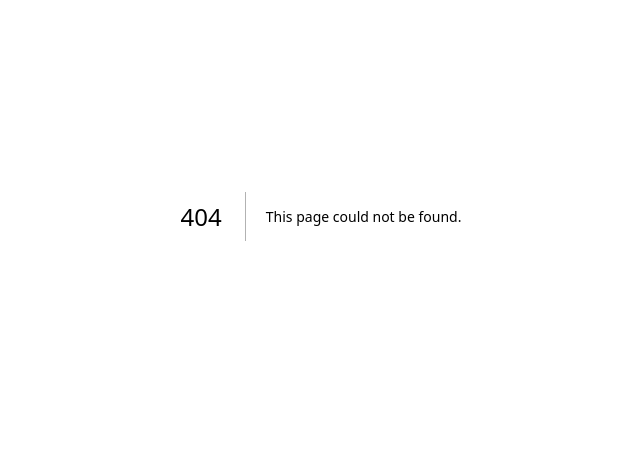
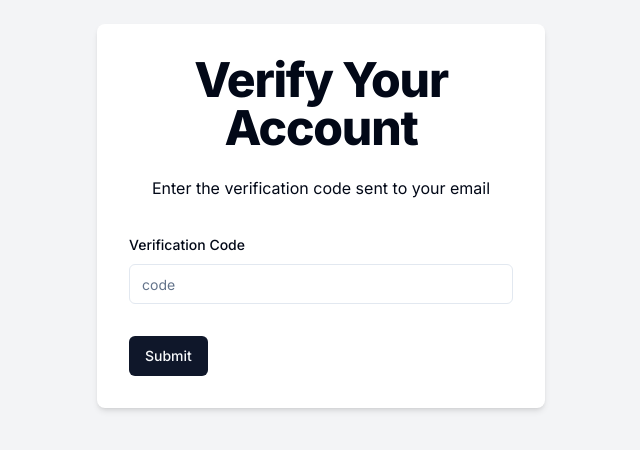
Before and after one commit to Raushan0303/Mystry_message, a Next.js app: page /verify/1 in a window 1280 px wide. Before the commit this address had no page. Shown: the part 184-634 px from the top of the page, without its empty margins (319-959 px from the left). Built offline with nearby package versions, Linux system fonts and the light colour scheme.

Commit message:
verify route done

```diff
--- /dev/null
+++ b/src/app/(auth)/sign-in/page.tsx
@@ -0,0 +1,9 @@
+import React from 'react'
+
+const page = () => {
+  return (
+    <div>page</div>
+  )
+}
+
+export default page
--- a/src/app/(auth)/sign-up/page.tsx
+++ b/src/app/(auth)/sign-up/page.tsx
@@ -5,7 +5,7 @@ import { zodResolver } from '@hookform/resolvers/zod';
 import Link from 'next/link';
 import { useEffect, useState } from 'react';
 import { useForm } from 'react-hook-form';
-import { useDebounceValue } from 'usehooks-ts'
+import { useDebounceCallback } from 'usehooks-ts'
 import * as z from 'zod';
 
 import { Button } from '@/components/ui/button';
@@ -28,13 +28,13 @@ export default function SignUpForm() {
   const [usernameMessage, setUsernameMessage] = useState('');
   const [isCheckingUsername, setIsCheckingUsername] = useState(false);
   const [isSubmitting, setIsSubmitting] = useState(false);
-  // const  = useDebounce(, 300);
-  const [debouncedUsername, setValue] = useDebounceValue(username, 500)
+
+  const debounced = useDebounceCallback(setUsername, 500)
 
   const router = useRouter();
   const { toast } = useToast();
 
-  //Zod validation
+
   const form = useForm<z.infer<typeof signUpSchema>>({
     resolver: zodResolver(signUpSchema),
     defaultValues: {
@@ -46,13 +46,14 @@ export default function SignUpForm() {
 
   useEffect(() => {
     const checkUsernameUnique = async () => {
-      if (debouncedUsername) {
+      if (username) {
         setIsCheckingUsername(true);
         setUsernameMessage(''); // Reset message
         try {
           const response = await axios.get<ApiResponse>(
-            `/api/check-username-unique?username=${debouncedUsername}`
+            `/api/check-username-unique?username=${username}`
           );
+          console.log(response.data.message)
           let message = response.data.message
           setUsernameMessage(message);
         } catch (error) {
@@ -66,7 +67,7 @@ export default function SignUpForm() {
       }
     };
     checkUsernameUnique();
-  }, [debouncedUsername]);
+  }, [username]);
 
   const onSubmit = async (data: z.infer<typeof signUpSchema>) => {
     setIsSubmitting(true);
@@ -121,7 +122,7 @@ export default function SignUpForm() {
                     {...field}
                     onChange={(e) => {
                       field.onChange(e);
-                      setUsername(e.target.value);
+                      debounced(e.target.value);
                     }}
                   />
                   {isCheckingUsername && <Loader2 className="animate-spin" />}
--- /dev/null
+++ b/src/app/(auth)/verify/[username]/page.tsx
@@ -0,0 +1,92 @@
+'use client'
+
+import { useToast } from '@/components/ui/use-toast'
+import { verifySchema } from '@/schemas/verifySchema'
+import { zodResolver } from '@hookform/resolvers/zod';
+import axios, { AxiosError } from 'axios';
+import { useParams } from 'next/navigation'
+import { useRouter } from 'next/navigation';
+import React from 'react'
+import {  useForm } from 'react-hook-form'
+import * as z from 'zod';
+import { ApiResponse } from '@/types/ApiResponse';
+import { Form, FormControl, FormField, FormItem, FormLabel, FormMessage } from '@/components/ui/form';
+import { Input } from '@/components/ui/input';
+import { Button } from '@/components/ui/button';
+
+const VerifyAccount = () => {
+    const router = useRouter();
+    const params = useParams();
+    const {toast} = useToast();
+
+    const form = useForm<z.infer<typeof verifySchema>>({
+        resolver: zodResolver(verifySchema),
+
+    });
+
+    const onSubmit = async(data: z.infer<typeof verifySchema>) => {
+        try {
+            const response = await axios.post('/api/verify-code',{
+                username: params.username,
+                code: data.code
+            })
+            toast({
+                title: "success",
+                description: response.data.message
+            });
+            router.replace('/sign-in');
+        } catch (error) {
+            console.error('Error during sign-up:', error);
+
+            const axiosError = error as AxiosError<ApiResponse>;
+
+            // Default error message
+            let errorMessage = axiosError.response?.data.message;
+            ('There was a problem with your sign-up. Please try again.');
+
+            toast({
+              title: 'Sign Up Failed',
+              description: errorMessage,
+              variant: 'destructive',
+            });
+
+          }
+    }
+
+
+
+
+  return (
+    <div className='flex justify-center items-center min-h-screen bg-gray-100'>
+        <div className='w-full max-w-md p-8 space-y-8 bg-white rounded-lg shadow-md'>
+            <div className='text-center'>
+                <h1 className='text-4xl font-extrabold tracking-tight lg:text-5xl mb-6'>
+                    Verify Your Account
+                </h1>
+                <p className='mb-4'> Enter the verification code sent to your email
+                </p>
+            </div>
+            <Form {...form}>
+      <form onSubmit={form.handleSubmit(onSubmit)} className="space-y-8">
+        <FormField
+          control={form.control}
+          name="code"
+          render={({ field }) => (
+            <FormItem>
+              <FormLabel>Verification Code</FormLabel>
+              <FormControl>
+                <Input placeholder="code" {...field} />
+              </FormControl>
+              <FormMessage />
+            </FormItem>
+          )}
+        />
+        <Button type="submit">Submit</Button>
+      </form>
+    </Form>
+        </div>
+    </div>
+  )
+}
+
+export default VerifyAccount
```
